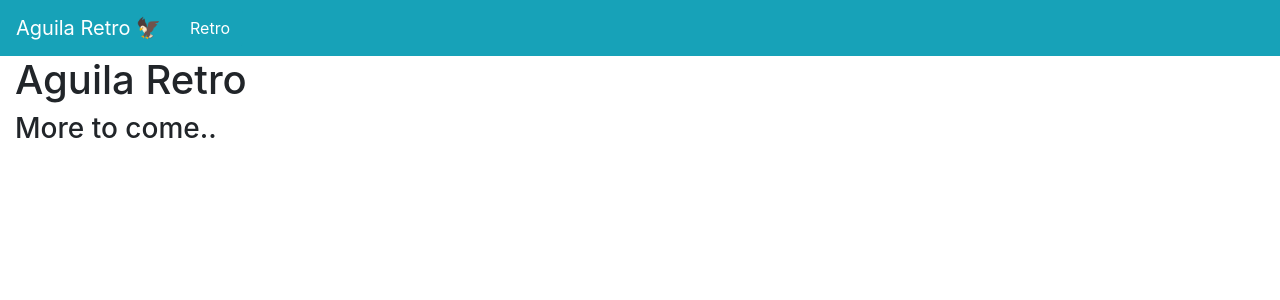
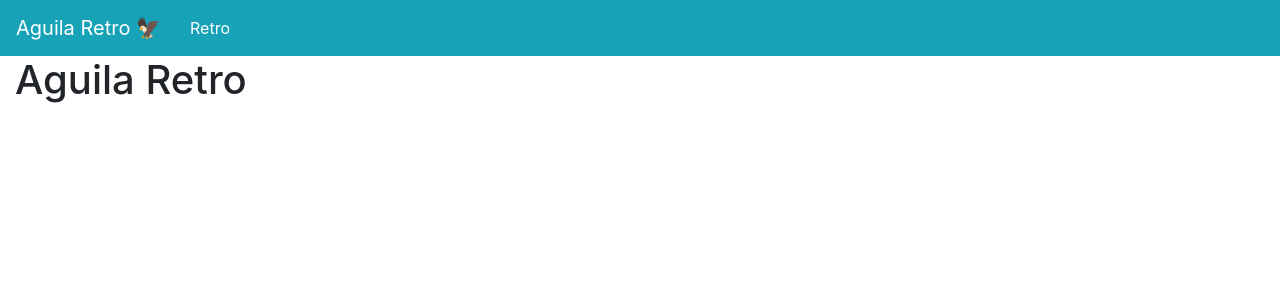
Before and after one commit to rcintron1/sprint-retro, a React (Create React App) app in the folder client/: page / in a window 1280 px wide. Shown: the top 300 px of the page. Built offline with nearby package versions, Linux system fonts and the light colour scheme.

Commit message:
bug: testing cicd

```diff
--- a/client/src/pages/Main/Main.js
+++ b/client/src/pages/Main/Main.js
@@ -10,7 +10,7 @@ import { Container } from "../../components/Grid";
 const Main = ()=>
   <Container fluid>
     <h1>Aguila Retro</h1>
-    <h3>More to come..</h3>
+    {/* <h3>More to come..</h3> */}
   </Container>
 
 export default Main;
```
